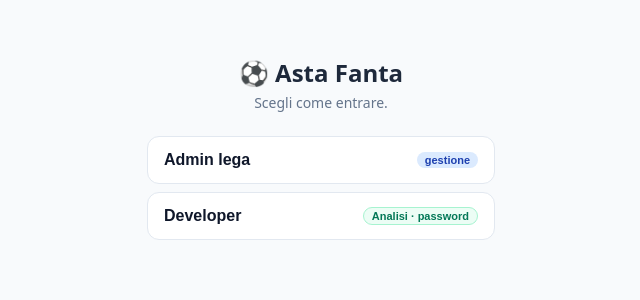
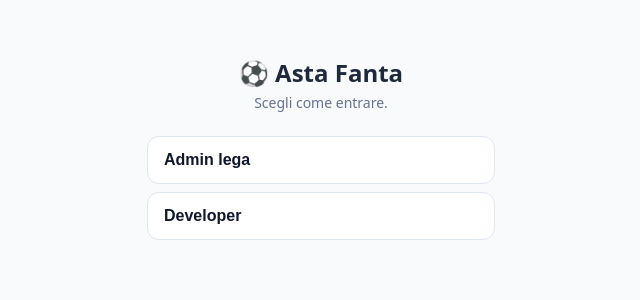
Before and after one commit to aangelorosellii/app-fanta, a React (Vite) app: page / in a window 1280 px wide. Shown: the top 300 px of the page, without its empty margins (319-959 px from the left). Built offline with nearby package versions, Linux system fonts and the light colour scheme; no server answers; the database is empty.

Commit message:
fix: rimuovi tag dalla home

```diff
--- a/src/App.jsx
+++ b/src/App.jsx
@@ -358,14 +358,12 @@ function LoginScreen({ onLogin }) {
 
       <div style={{ display: "flex", flexDirection: "column", gap: 8 }}>
         <button onClick={() => onLogin({ kind: "admin" })}
-          style={{ display: "flex", alignItems: "center", justifyContent: "space-between", background: "white", border: "1px solid #e2e8f0", borderRadius: 12, padding: "14px 16px", cursor: "pointer", textAlign: "left", fontSize: 16, fontWeight: 700, color: "#0f172a" }}>
+          style={{ display: "flex", alignItems: "center", background: "white", border: "1px solid #e2e8f0", borderRadius: 12, padding: "14px 16px", cursor: "pointer", textAlign: "left", fontSize: 16, fontWeight: 700, color: "#0f172a" }}>
           Admin lega
-          <span style={{ fontSize: 11, fontWeight: 700, color: "#1e40af", background: "#dbeafe", borderRadius: 999, padding: "2px 8px" }}>gestione</span>
         </button>
         <button onClick={() => setMode("dev")}
-          style={{ display: "flex", alignItems: "center", justifyContent: "space-between", background: "white", border: "1px solid #e2e8f0", borderRadius: 12, padding: "14px 16px", cursor: "pointer", textAlign: "left", fontSize: 16, fontWeight: 700, color: "#0f172a" }}>
+          style={{ display: "flex", alignItems: "center", background: "white", border: "1px solid #e2e8f0", borderRadius: 12, padding: "14px 16px", cursor: "pointer", textAlign: "left", fontSize: 16, fontWeight: 700, color: "#0f172a" }}>
           Developer
-          <span style={{ fontSize: 11, fontWeight: 700, color: "#047857", background: "#ecfdf5", border: "1px solid #a7f3d0", borderRadius: 999, padding: "2px 8px" }}>Analisi · password</span>
         </button>
       </div>
     </div>
```
